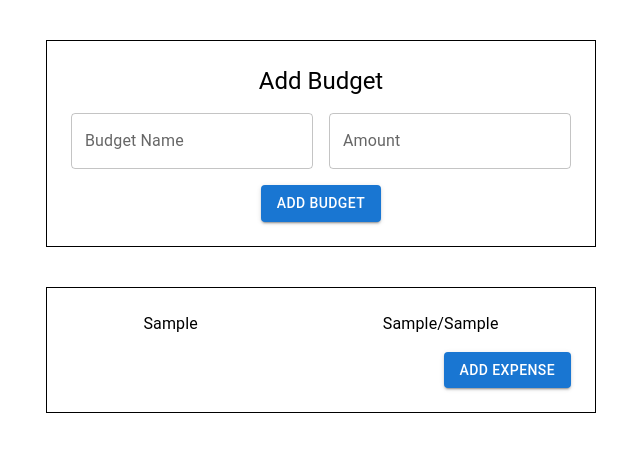
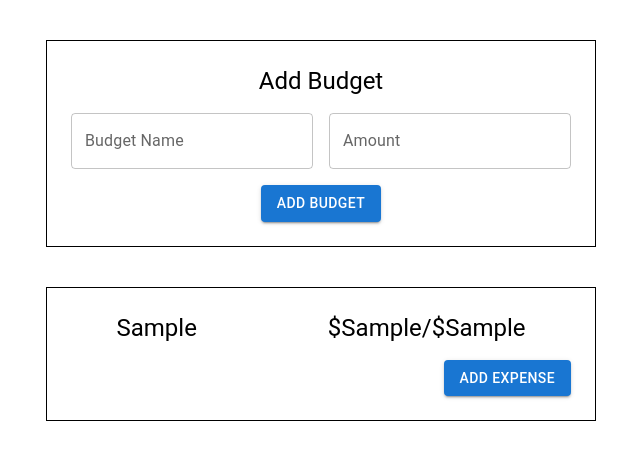
Before and after one commit to vknanavati/typescript-calculator, a React (Create React App) app: page / in a window 1280 px wide. Both pictures are taken after typing "Sample", "Sample" into the empty fields and a click on the button "ADD BUDGET". Shown: the top 460 px of the page, without its empty margins (18-658 px from the left). Built offline with nearby package versions, Linux system fonts and the light colour scheme.

Commit message:
styled Topography components.

```diff
--- a/src/components/BudgetCard.tsx
+++ b/src/components/BudgetCard.tsx
@@ -21,8 +21,8 @@ export function BudgetCard({name, amount, total, onAddExpense, expenses}: Budget
         }}
     >
         <Box display={'flex'} justifyContent={'space-around'} gap={5}>
-            <Typography>{name}</Typography>
-            <Typography>{amount}/{total}</Typography>
+            <Typography variant="h5">{name}</Typography>
+            <Typography variant="h5">${amount}/${total}</Typography>
         </Box>
 
         {expenses.length > 0 && (
@@ -30,8 +30,8 @@ export function BudgetCard({name, amount, total, onAddExpense, expenses}: Budget
             <Typography variant="h6">Expenses:</Typography>
             {expenses.map((expense, index) => (
               <Box key={index} display="flex" justifyContent="space-between">
-                <Typography>{expense.description}</Typography>
-                <Typography>${expense.amount}</Typography>
+                <Typography sx={{fontSize: 19}}>{expense.description}</Typography>
+                <Typography sx={{fontSize: 19}}>${expense.amount}</Typography>
               </Box>
             ))}
           </Box>
```
